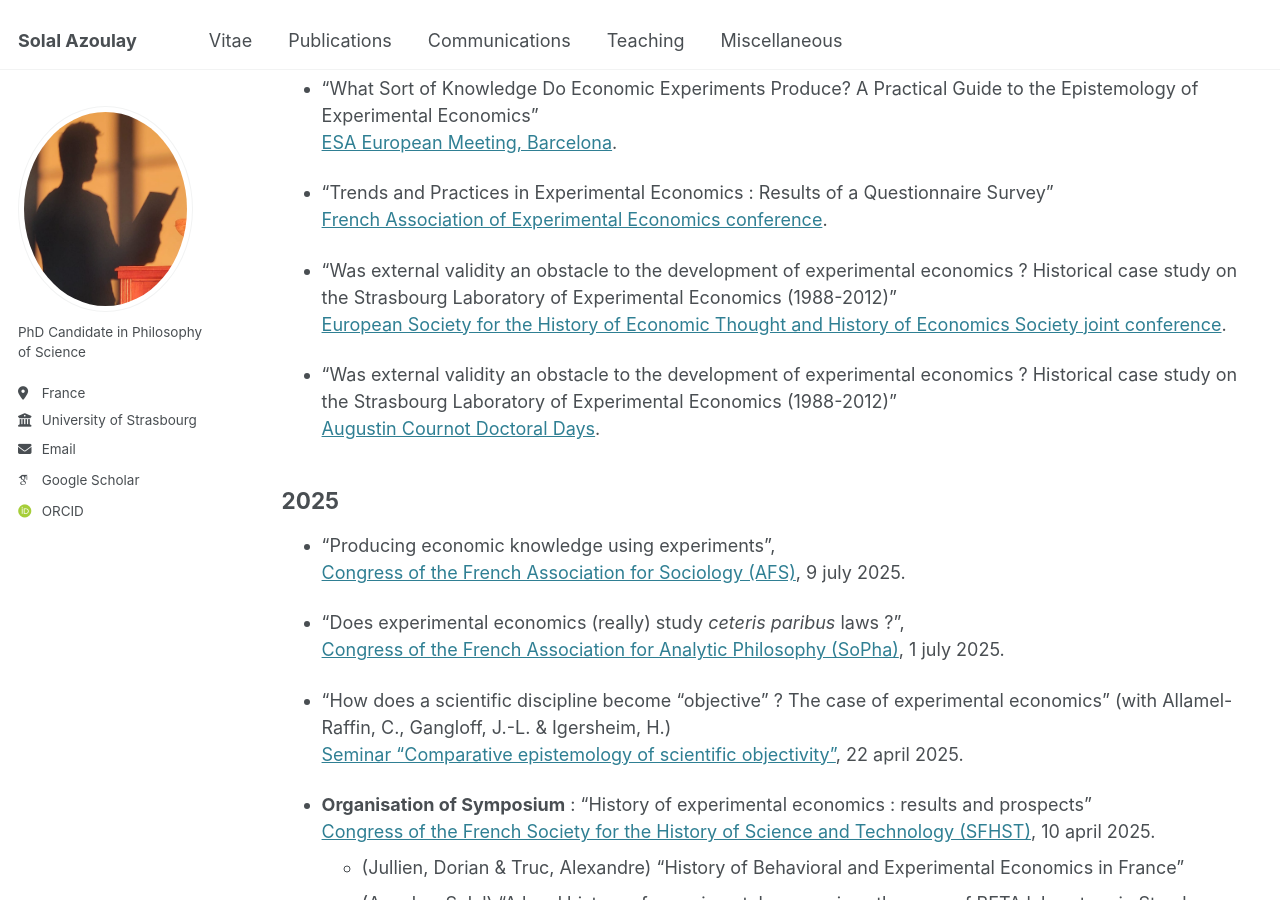
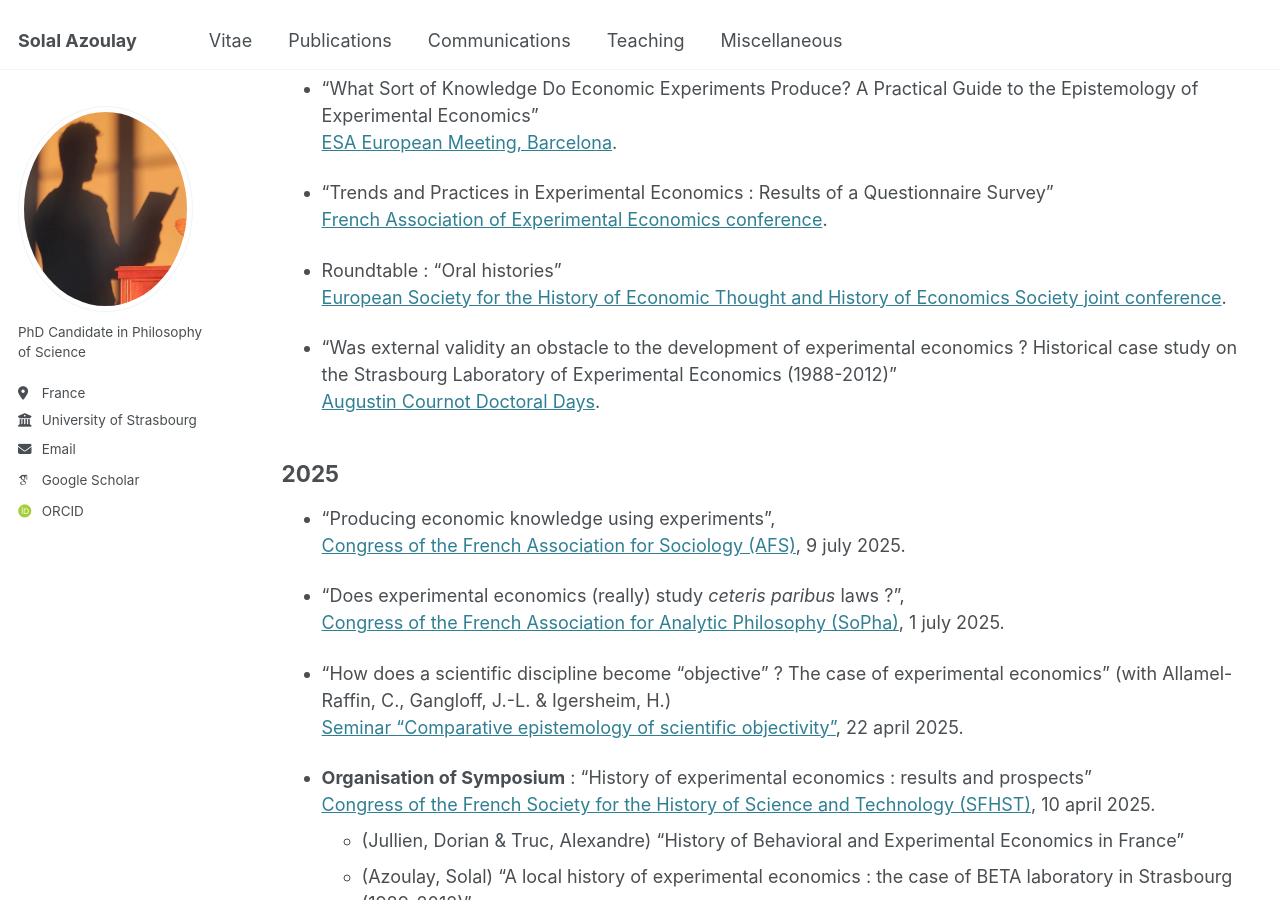
Before and after one commit to solal-azoulay/solal-azoulay.github.io, a Jekyll site: the page built from _pages/Communications.md, in a window 1280 px wide and 900 px high, scrolled down 376 px. Built offline with Jekyll 4.4.1, drawn with Linux system fonts in a browser that asks for light colours; some web fonts are replaced.

Commit message:
Update Communications.md

```diff
--- a/_pages/Communications.md
+++ b/_pages/Communications.md
@@ -20,7 +20,7 @@ author_profile: true
 - "Trends and Practices in Experimental Economics : Results of a Questionnaire Survey"
   [French Association of Experimental Economics conference](https://asfee2026.sciencesconf.org/).
 
-- "Was external validity an obstacle to the development of experimental economics ? Historical case study on the Strasbourg Laboratory of Experimental Economics (1988-2012)"
+- Roundtable : "Oral histories"
   [European Society for the History of Economic Thought and History of Economics Society joint conference](https://www.eshet-conference.net/joint-eshet-hes-nice).
 
 - "Was external validity an obstacle to the development of experimental economics ? Historical case study on the Strasbourg Laboratory of Experimental Economics (1988-2012)"
```
